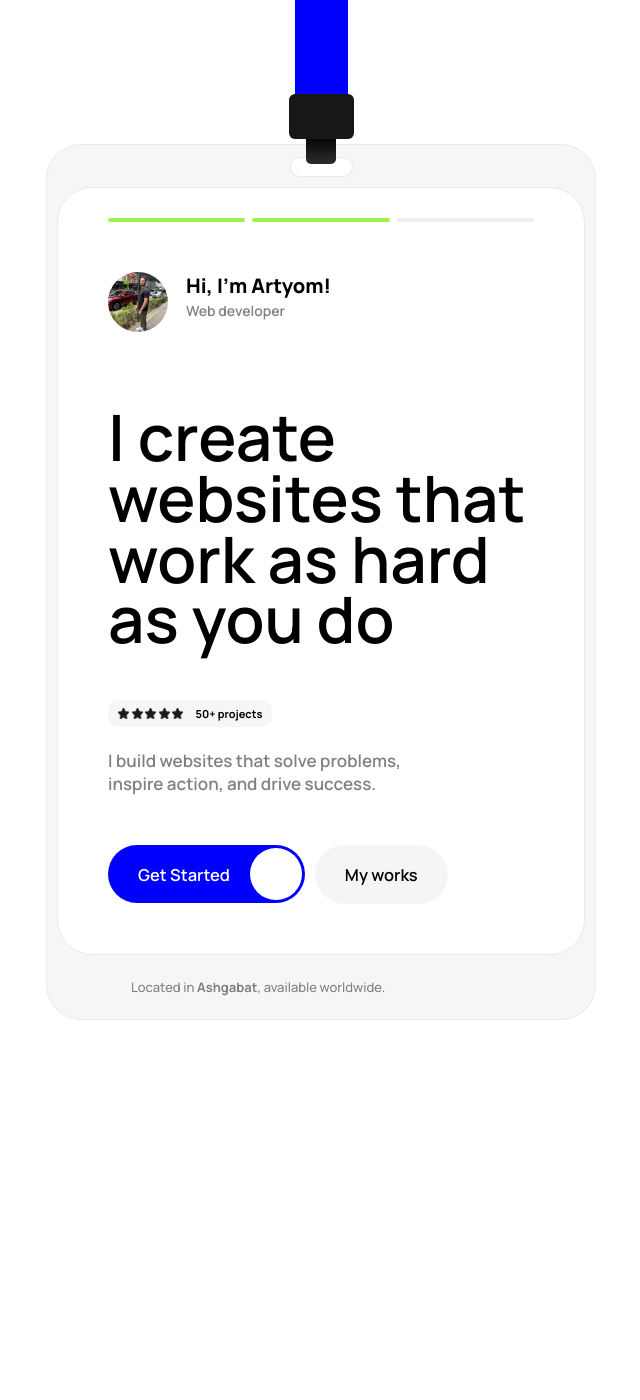
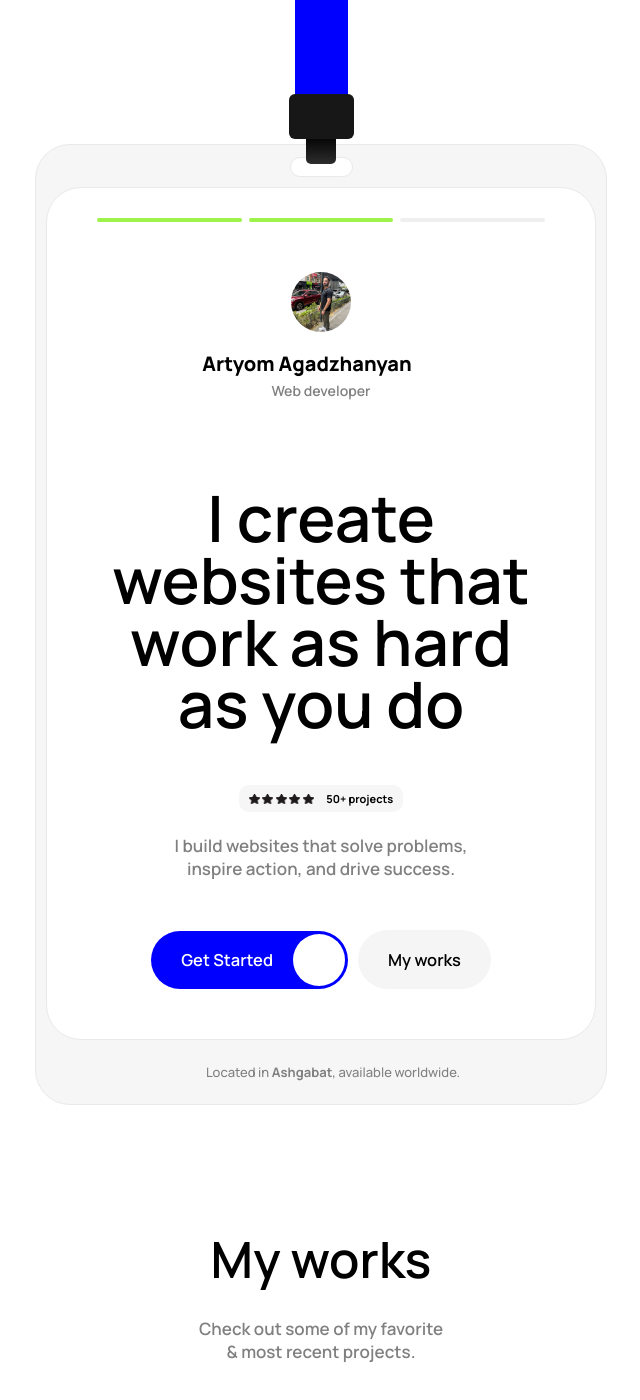
Before and after one commit to artyomagadzhanyan421/artyom-portfolio, a React (Vite) app: page / in a window 1280 px wide. Shown: the top 1400 px of the page, without its empty margins (319-959 px from the left). Before the commit the page ends 1140 px from the top, so only its background shows below. Built offline with nearby package versions, Linux system fonts and the light colour scheme; some icons are missing.

Commit message:
card new commit

```diff
--- a/src/App.jsx
+++ b/src/App.jsx
@@ -2,11 +2,13 @@ import './App.css';
 
 // Components
 import Card from './compoennts/Card';
+import Projects from './compoennts/Projects';
 
 function App() {
   return (
     <div className="App">
       <Card />
+      <Projects />
     </div>
   )
 }
--- a/src/compoennts/Card.jsx
+++ b/src/compoennts/Card.jsx
@@ -45,7 +45,7 @@ function Card() {
                         <img src="/avatar.jpg" alt="image" />
                         <div>
                             <div className='name'>
-                                <p>Hi, I'm Artyom!</p>
+                                <p>Artyom Agadzhanyan</p>
                                 <box-icon type='solid' name='badge-check' size="22px" color="dodgerblue"></box-icon>
                             </div>
                             <p className="job">Web developer</p>
@@ -57,6 +57,7 @@ function Card() {
                         </div>
                     </div>
                     <p className="heading">I create websites that work as hard as you do</p>
+                    <center>
                         <div>
                             <div className="rate">
                                 <img src="/star.png" alt="image" />
@@ -68,6 +69,7 @@ function Card() {
                             </div>
                             <p className='desc'>I build websites that solve problems, inspire action, and drive success.</p>
                         </div>
+                    </center>
                     <div className="links">
                         <a href="#" className='link'>
                             <span>Get Started</span>
@@ -75,7 +77,7 @@ function Card() {
                                 <box-icon name='right-arrow-alt' color="blue"></box-icon>
                             </div>
                         </a>
-                        <a href="#" className='link grey'>
+                        <a href="#projects" className='link grey'>
                             <span>My works</span>
                         </a>
                     </div>
--- /dev/null
+++ b/src/compoennts/Projects.jsx
@@ -0,0 +1,19 @@
+import React from 'react';
+
+// CSS
+import "../styles/Projects.css";
+
+function Projects() {
+  return (
+    <div className='Block' id='projects'>
+        <center>
+            <p className="blockHeading">My works</p>
+        </center>
+        <center>
+            <p className="blockDesc">Check out some of my favorite & most recent projects.</p>
+        </center>
+    </div>
+  )
+}
+
+export default Projects
--- a/src/styles/Card.css
+++ b/src/styles/Card.css
@@ -2,6 +2,7 @@
     display: flex;
     flex-direction: column;
     align-items: center;
+    padding: 0px 25px;
 }
 
 .card-block.blue {
@@ -31,7 +32,6 @@
     border: 1px solid #e9e9e9;
     padding: 12px 10px 22px 10px;
     border-radius: 35px;
-    width: 550px;
     transform: translateY(-20px);
 }
 
@@ -52,11 +52,13 @@
     padding: 30px 50px 50px 50px;
     border-radius: 35px;
     margin-top: 10px;
+    max-width: 550px;
 }
 
 .myName {
     display: flex;
-    align-items: flex-start;
+    flex-direction: column;
+    align-items: center;
     gap: 18px;
 }
 
@@ -68,29 +70,33 @@
 .name {
     display: flex;
     align-items: center;
-    gap: 9px;
+    justify-content: center;
+    gap: 6px;
     font-size: 20px;
     font-weight: 800;
 }
 
 .job {
     color: grey;
+    text-align: center;
     font-size: 14px;
-    margin-top: 2px;
+    margin-top: 4px;
     font-weight: 600;
 }
 
 .socials {
     display: flex;
     align-items: center;
+    justify-content: center;
     gap: 8px;
     padding-top: 15px;
 }
 
 .heading {
+    text-align: center;
     font-size: 64px;
     font-weight: 600;
-    line-height: 0.95em;
+    line-height: 0.97em;
 }
 
 .rate {
@@ -124,6 +130,7 @@
 .links {
     display: flex;
     align-items: center;
+    justify-content: center;
     gap: 10px;
 }
 
@@ -171,6 +178,7 @@
     color: grey;
     display: flex;
     align-items: center;
+    justify-content: center;
     gap: 4px;
     font-weight: 500;
     margin-top: 22px;
--- /dev/null
+++ b/src/styles/Projects.css
@@ -0,0 +1,16 @@
+.Block {
+    padding: 100px 30px;
+}
+
+.blockHeading {
+    font-size: 50px;
+    font-weight: 600;
+    margin-bottom: 24px;
+}
+
+.blockDesc {
+    color: grey;
+    font-weight: 600;
+    max-width: 250px;
+    font-size: 17px;
+}
```
Lines whose indentation alone changed are shown as unchanged.
